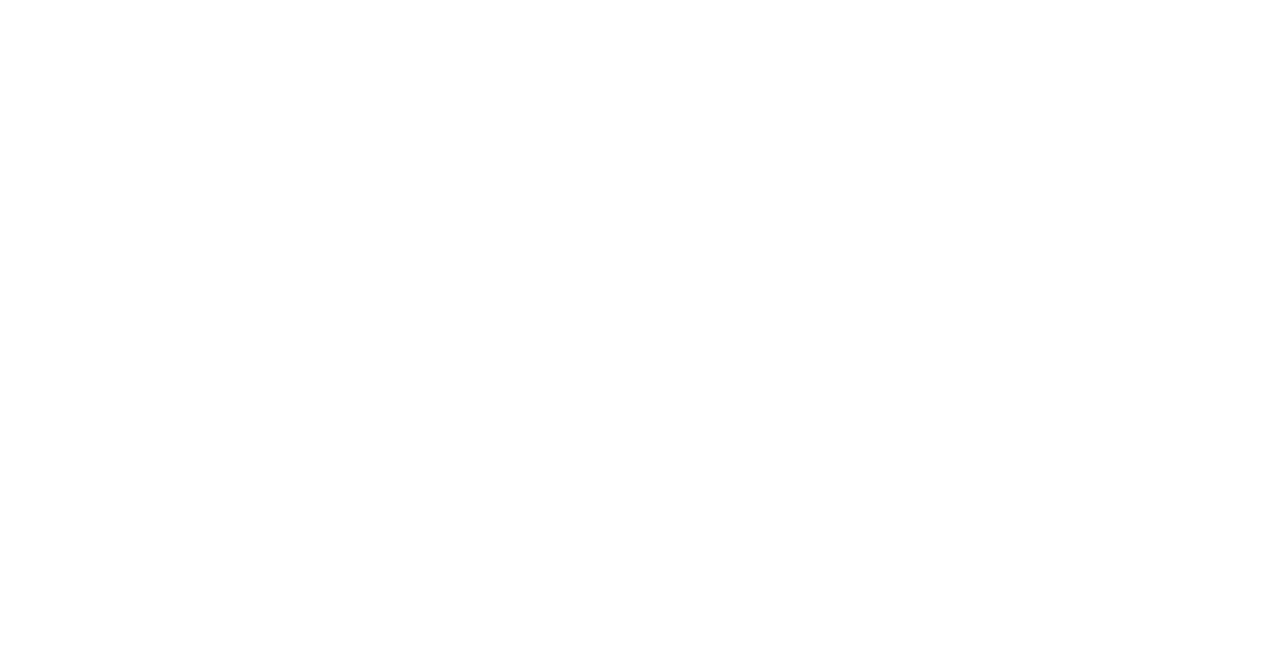
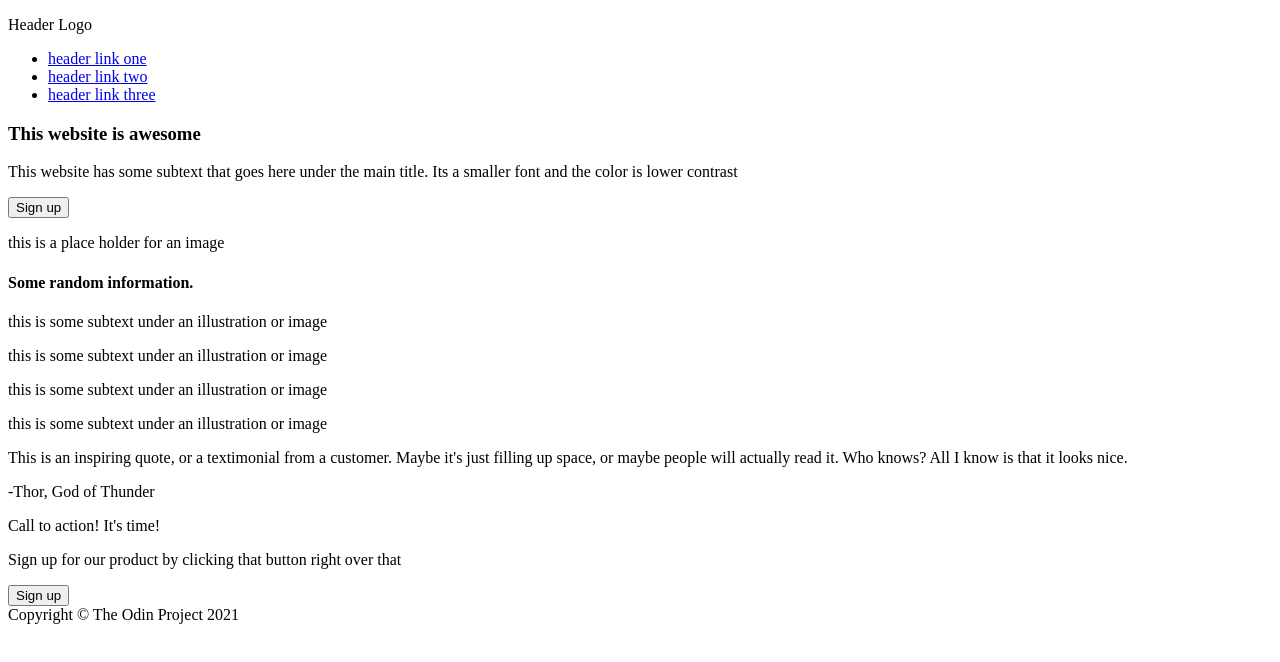
Before and after one commit to AnkitaDes/landing-page, a plain HTML site: page index.html in a window 1280 px wide. Drawn offline with Linux system fonts and the light colour scheme.

Commit message:
add HTML elements

```diff
--- a/index.html
+++ b/index.html
@@ -4,6 +4,55 @@
     <meta charset="UTF-8" />
     <meta name="viewport" content="width=device-width, initial-scale=1.0" />
     <title>Landing Page</title>
+    <link rel="stylesheet" href="style.css">
   </head>
-  <body></body>
+  <body>
+    <header class="header__container">
+      <p>Header Logo</p>
+      <nav>
+        <ul>
+          <li><a href="#">header link one</a></li>
+          <li><a href="#">header link two</a></li>
+          <li><a href="#">header link three</a></li>
+        </ul>
+      </nav>
+    </header>
+    <section>
+      <h3>This website is awesome</h3>
+      <p>
+        This website has some subtext that goes here under the main title. Its a
+        smaller font and the color is lower contrast
+      </p>
+      <button>Sign up</button>
+      <div>
+        <p>this is a place holder for an image</p>
+      </div>
+    </section>
+    <main>
+      <h4>Some random information.</h4>
+      <div></div>
+      <p>this is some subtext under an illustration or image</p>
+      <div></div>
+      <p>this is some subtext under an illustration or image</p>
+      <div></div>
+      <p>this is some subtext under an illustration or image</p>
+      <div></div>
+      <p>this is some subtext under an illustration or image</p>
+    </main>
+    <section>
+      <p>
+        This is an inspiring quote, or a textimonial from a customer. Maybe it's
+        just filling up space, or maybe people will actually read it. Who knows?
+        All I know is that it looks nice.
+      </p>
+      <p>-Thor, God of Thunder</p>
+      <div>
+        <p>Call to action! It's time!</p>
+        <p>Sign up for our product by clicking that button right over that</p>
+        <button>Sign up</button>
+      </div>
+    </section>
+
+    <footer>Copyright &#169 The Odin Project 2021 </footer>
+  </body>
 </html>
```
